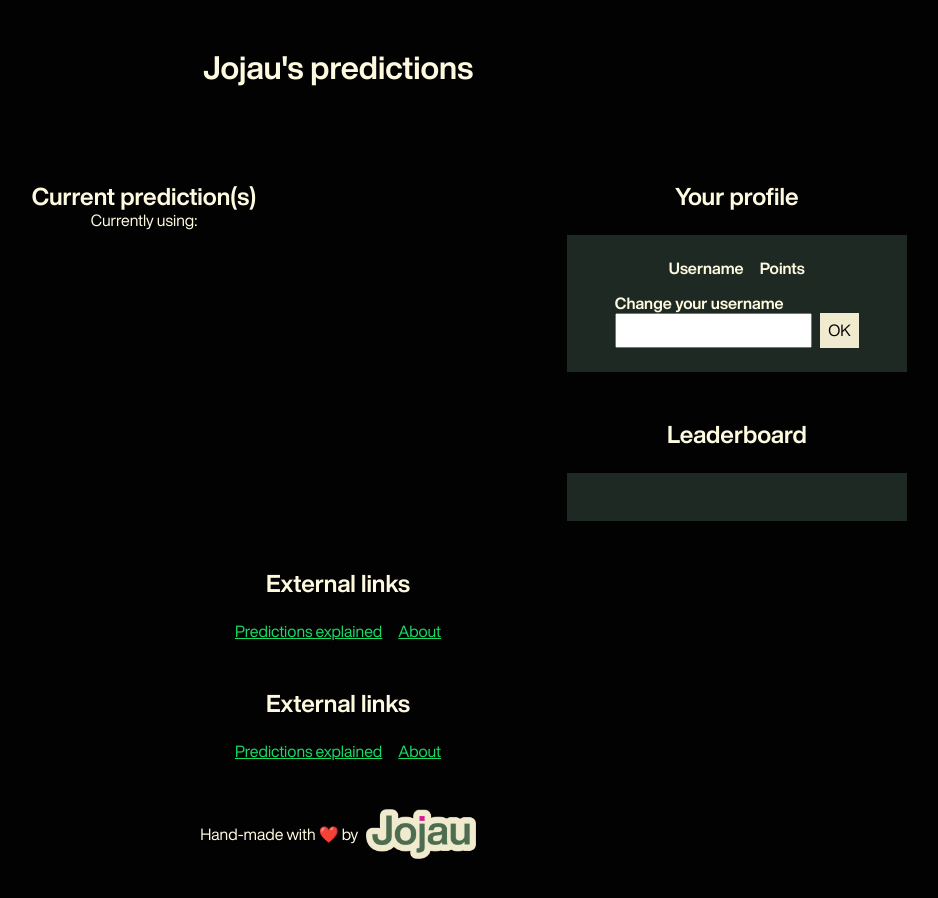
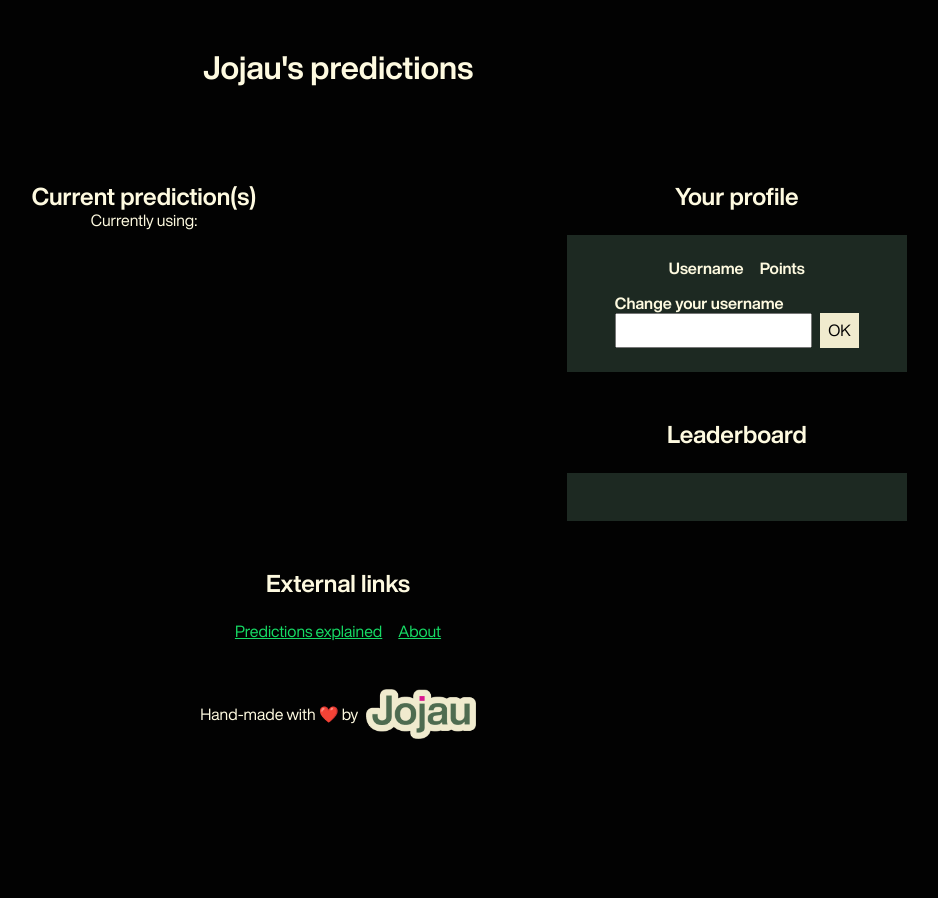
Before and after one commit to Jojau/jojaus-predictions, a website: page public/front.html in a window 1280 px wide. Shown: the whole page, without its empty margins (302-1240 px from the left). After the commit the page ends 800 px from the top, so only its background shows below. Drawn offline with nearby package versions, Linux system fonts and the light colour scheme; no server answers; a script that the page names is missing.

Commit message:
Removed double external links

```diff
--- a/public/front.html
+++ b/public/front.html
@@ -75,14 +75,6 @@
                     target="_blank" rel="noopener noreferrer">Predictions explained</a>
                 <a href="https://jojau.notion.site/About-Jojau-s-predictions-1b12361f8eb7807189e4e99d7faf3f70?pvs=4"
                     target="_blank" rel="noopener noreferrer">About</a>
-            </div>
-        </div>
-
-        <div id="links">
-            <h2>External links</h2>
-            <div id="linksContainer">
-                <a href="https://jojau.notion.site/Jojau-s-predictions-explained-1b12361f8eb780608d20fb6a2baf0280?pvs=4" target="_blank" rel="noopener noreferrer">Predictions explained</a>
-                <a href="https://jojau.notion.site/About-Jojau-s-predictions-1b12361f8eb7807189e4e99d7faf3f70?pvs=4" target="_blank" rel="noopener noreferrer">About</a>
             </div>
         </div>
 
```
